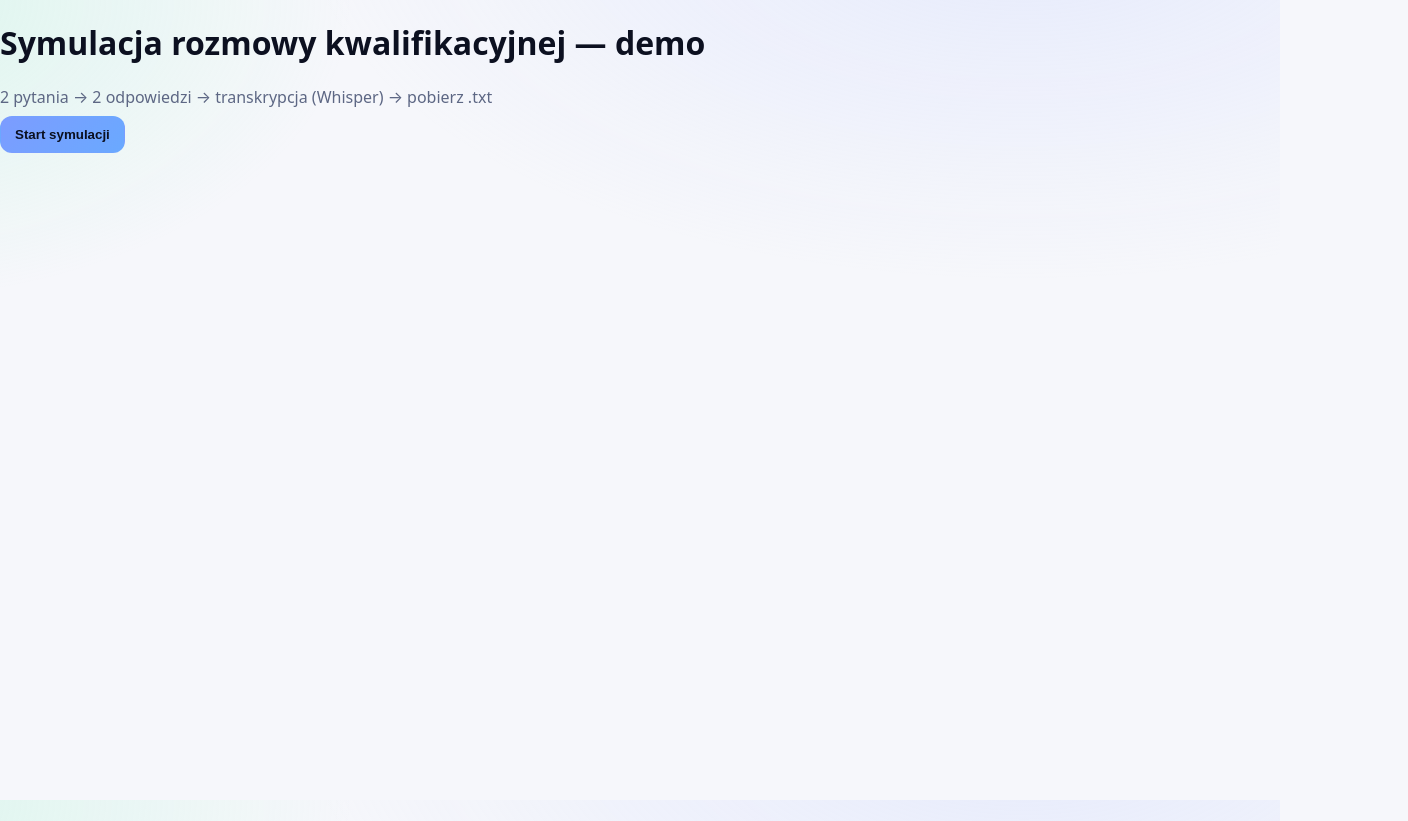
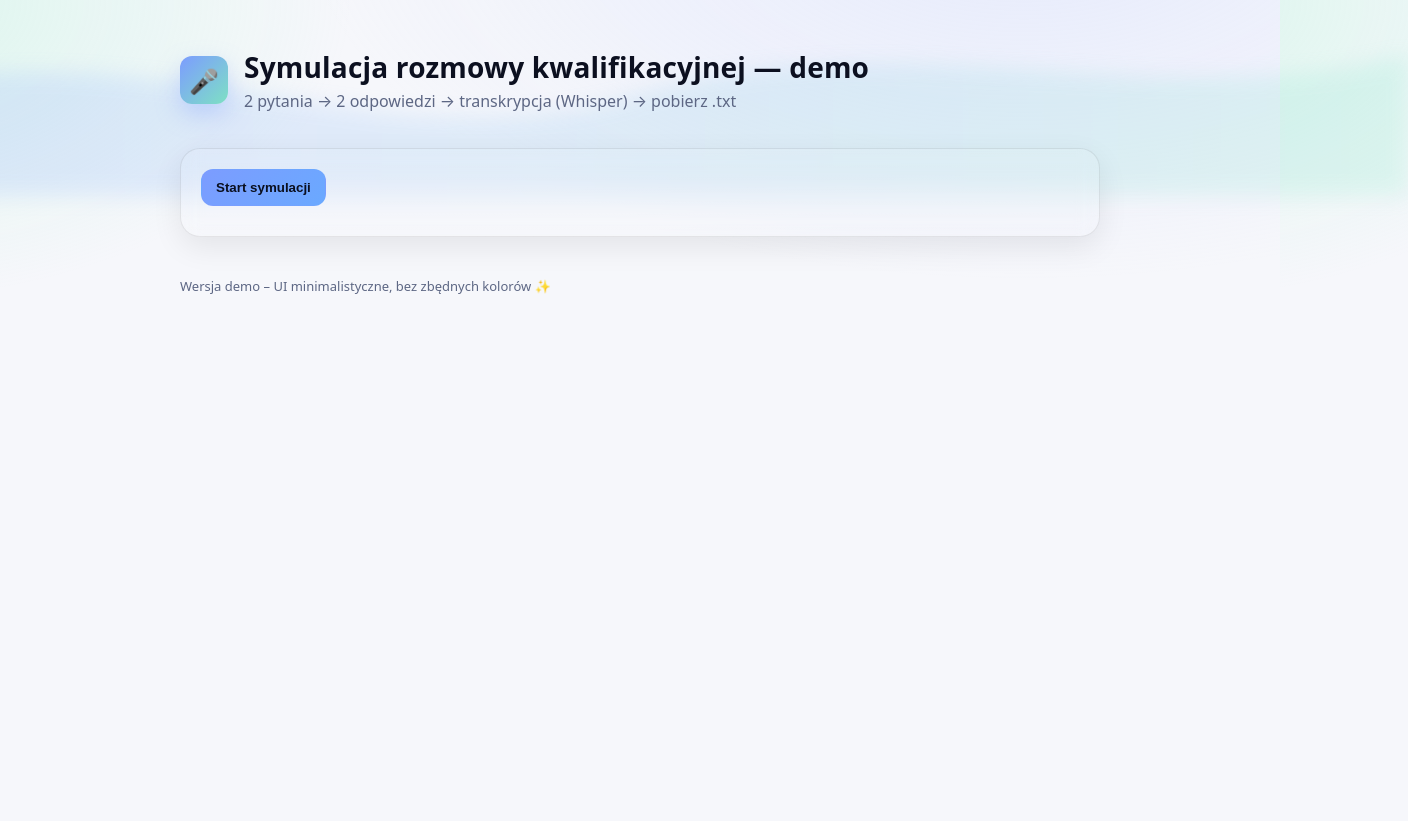
Before and after one commit to Valivio/Interview, a website: page public/index.html in a window 1280 px wide. Shown: the whole page, 1408 px wide, since content can reach past the window. After the commit the page ends 800 px from the top, so only its background shows below. Drawn offline with Linux system fonts and the light colour scheme.

Commit message:
Update index.html

```diff
--- a/public/index.html
+++ b/public/index.html
@@ -3,33 +3,53 @@
 <head>
   <meta charset="utf-8" />
   <meta name="viewport" content="width=device-width, initial-scale=1" />
-  <title>Demo — Symulacja rozmowy kwalifikacyjnej</title>
+  <title>Symulacja rozmowy kwalifikacyjnej — demo</title>
   <link rel="stylesheet" href="/style.css" />
 </head>
 <body>
-  <main class="container">
+  <header class="hero">
+    <div class="wrap">
+      <div class="brand">
+        <div class="logo">🎤</div>
+        <div>
           <h1>Symulacja rozmowy kwalifikacyjnej — demo</h1>
-    <p class="muted">2 pytania → 2 odpowiedzi → transkrypcja (Whisper) → pobierz .txt</p>
+          <p class="tag">2 pytania → 2 odpowiedzi → transkrypcja (Whisper) → pobierz .txt</p>
+        </div>
+      </div>
+      <!-- delikatna fala tła -->
+      <svg class="hero-art" viewBox="0 0 1200 200" preserveAspectRatio="none">
+        <defs>
+          <linearGradient id="g1" x1="0" y1="0" x2="1" y2="0">
+            <stop offset="0%" stop-color="#7c9cff" />
+            <stop offset="100%" stop-color="#7ee0c4" />
+          </linearGradient>
+        </defs>
+        <path d="M0,120 C200,60 400,180 600,120 C800,60 1000,140 1200,90 L1200,200 L0,200 Z" fill="url(#g1)" opacity="0.35"/>
+      </svg>
+    </div>
+  </header>
 
+  <main class="wrap">
+    <div class="app-card">
+      <!-- SETUP -->
       <section id="setup">
         <button id="btnStart" class="primary">Start symulacji</button>
-      <p id="supportNote" class="note"></p>
+        <p id="supportNote" class="muted" style="margin-top:10px;"></p>
       </section>
 
+      <!-- QA -->
       <section id="qa" class="hidden">
         <div class="question">
           <h2>Pytanie <span id="qIndex">1</span>/2</h2>
-        <p id="qText"></p>
-        <audio id="qAudio" controls class="hidden"></audio>
-        <div class="row">
-          <button id="btnPlayQ" class="secondary" disabled>Odtwórz pytanie</button>
-        </div>
+          <p id="qText" class="muted" style="margin-bottom:10px"></p>
+          <audio id="qAudio" controls></audio>
+          <div class="row"><button id="btnPlayQ" class="secondary">Odtwórz pytanie</button></div>
         </div>
 
         <div class="answer">
           <h3>Twoja odpowiedź</h3>
           <div class="row">
-          <button id="btnRec" class="danger">● Nagrywaj (max 180 s)</button>
+            <button id="btnRec" class="danger">Nagrywaj (max 180 s)</button>
             <span id="timer" class="timer">00:00</span>
           </div>
           <audio id="aAudio" controls class="hidden"></audio>
@@ -44,13 +64,21 @@
         </div>
       </section>
 
+      <!-- FINISH -->
       <section id="finish" class="hidden">
         <h2>Transkrypcja całej rozmowy</h2>
         <pre id="fullTranscript" class="transcript"></pre>
+        <div class="row">
           <button id="btnDownload" class="primary">Pobierz transkrypcję (.txt)</button>
           <button id="btnReset" class="secondary">Zacznij od nowa</button>
+        </div>
       </section>
+    </div>
   </main>
+
+  <footer class="wrap foot">
+    <span>Wersja demo – UI minimalistyczne, bez zbędnych kolorów ✨</span>
+  </footer>
 
   <script src="/app.js"></script>
 </body>
```
Lines whose indentation alone changed are shown as unchanged.
